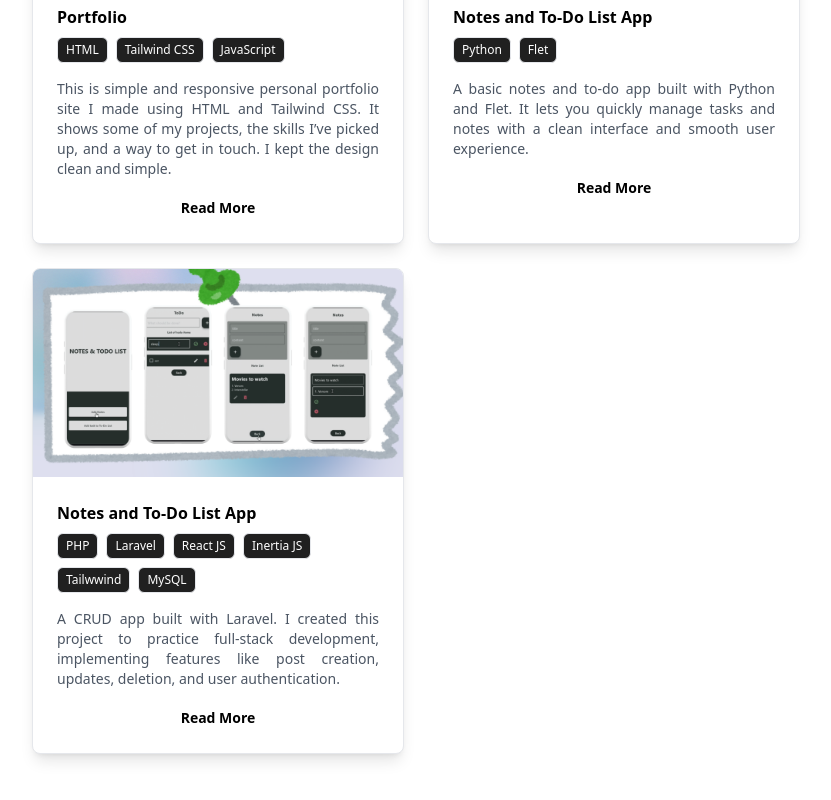
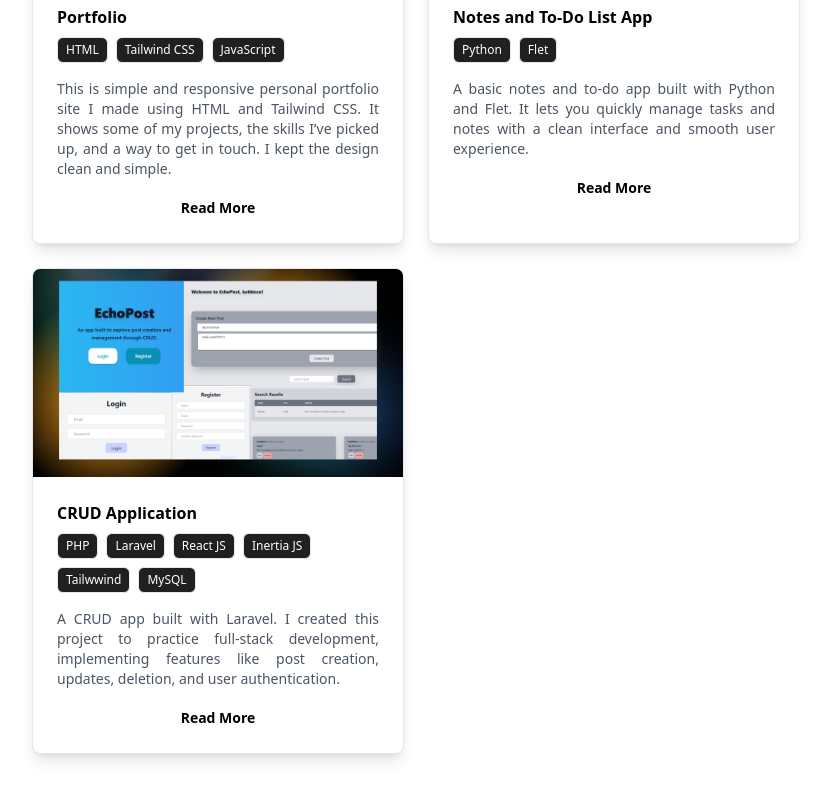
Before and after one commit to kqtqh1/Personal-Portfolio, a plain HTML site: page index.html in a window 1280 px wide. Shown: the part 3068-3868 px from the top of the page, without its empty margins (224-1055 px from the left). Drawn offline with nearby package versions, Linux system fonts and the light colour scheme; a web font is replaced by a local one.

Commit message:
Update index.html

```diff
--- a/index.html
+++ b/index.html
@@ -661,14 +661,14 @@
           >
             <div class="w-full h-52">
               <img
-                src="assets/notes.png"
+                src="assets/echopost.png"
                 alt=" "
                 class="w-full h-full object-cover"
               />
             </div>
             <div class="p-3 lg:p-6">
               <h3 class="font-Mulish font-semibold dark:text-white">
-                Notes and To-Do List App
+                CRUD Application
               </h3>
               <div
                 class="flex flex-wrap gap-1 lg:gap-2 mt-2 [&>span]:bg-tan dark:[&>span]:border dark:[&>span]:border-[#8e847d] [&>span]:rounded-md [&>span]:text-xs [&>span]:border [&>span]:border-gray-200 [&>span]:py-1 [&>span]:px-2 [&>span]lg:px-4 [&>span]:text-white"
```
